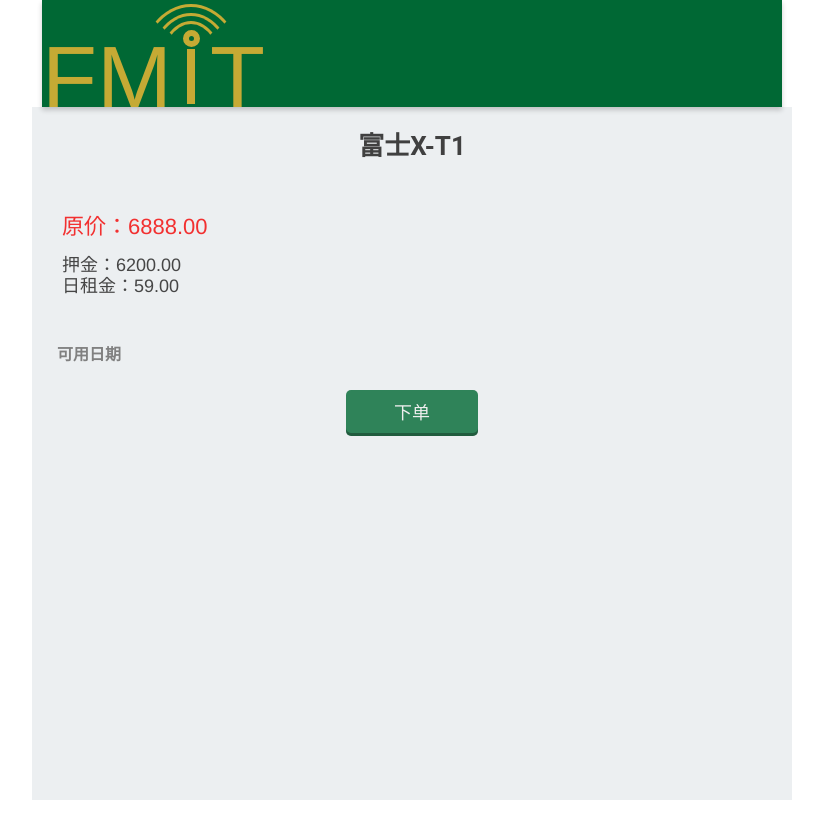
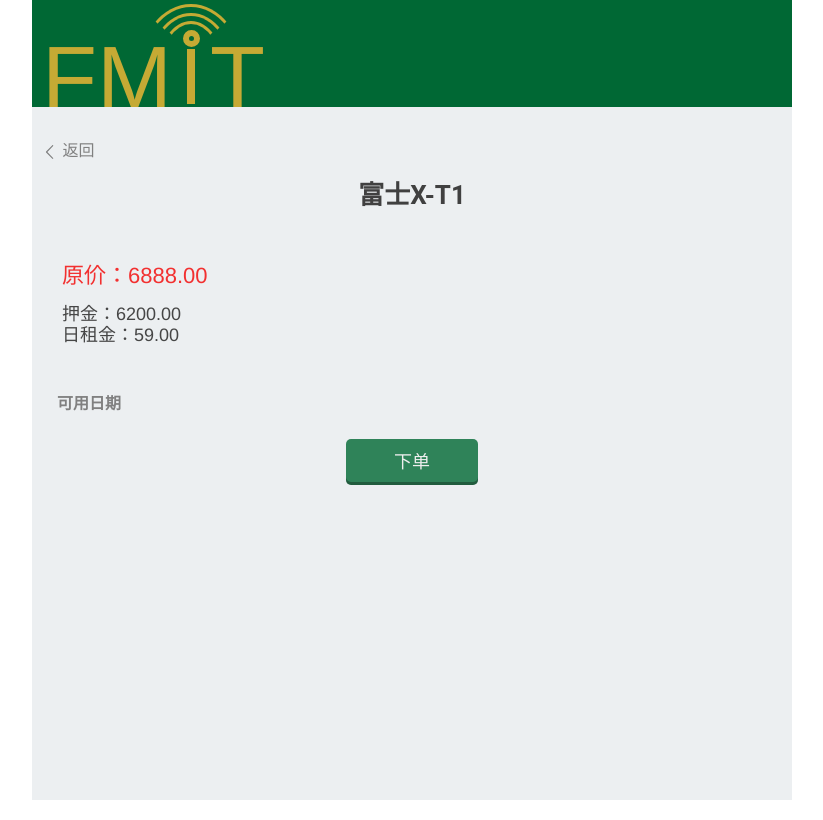
Before and after one commit to mrgaolei/fmit, a Django app: page /zu/x-t1/ in a window 1280 px wide. Shown: the whole page, without its empty margins (228-1051 px from the left). Run offline with Django 3.2, Linux system fonts and the light colour scheme; data comes from the database, SQL or seed files in the repository; data that the repository does not hold is empty; style sheets or scripts are compiled from the project's sources; parts of the project's set-up code (start-up, migrations or seed data) failed here and were passed over.

Commit message:
ui 细节调整

```diff
--- a/news/static/news/styles/zu.css
+++ b/news/static/news/styles/zu.css
@@ -23,7 +23,7 @@ body {
     z-index: 1;
     max-width: 740px;
     margin: 0 auto 5px;
-    box-shadow: 0 3px 5px 0 rgba(0, 0, 0, 0.2);
+    box-shadow: 10px 0 0 0 #006834, -10px 0 0 0 #006834;
     background-color: #006834;
     height: 107px;
     overflow: hidden; }
@@ -148,7 +148,7 @@ ul, li {
       .content-wrap .zu-list dl dd.img img {
         width: 100%; }
     .content-wrap .zu-list dl dd.rent-price {
-      color: #f23030;
+      color: #a52a2a;
       font-family: 'Helvetica';
       font-size: 22px;
       margin-top: 15px; }
@@ -159,7 +159,8 @@ ul, li {
       .content-wrap .zu-list dl dd.origin-price span {
         float: left; }
       .content-wrap .zu-list dl dd.origin-price span:first-child {
-        margin-right: 15px; }
+        margin-right: 15px;
+        text-decoration: line-through; }
     .content-wrap .zu-list dl dd.detail {
       padding: 10px; }
       .content-wrap .zu-list dl dd.detail a {
@@ -173,6 +174,15 @@ ul, li {
         display: inline-block;
         text-decoration: none; }
 
+.content-wrap.rent-detail .back a {
+  color: gray;
+  text-decoration: none;
+  font-size: 16px; }
+.content-wrap.rent-detail .back svg {
+  width: 16px;
+  height: 16px;
+  fill: gray;
+  vertical-align: middle; }
 .content-wrap.rent-detail .order {
   text-align: center; }
   .content-wrap.rent-detail .order button {
--- a/news/static/news/styles/zu.scss
+++ b/news/static/news/styles/zu.scss
@@ -26,7 +26,7 @@ body {
     z-index: 1;
     max-width: 740px;
     margin: 0 auto 5px;
-    box-shadow:0 3px 5px 0 rgba(0, 0, 0, 0.2);
+    box-shadow:10px 0 0 0 #006834, -10px 0 0 0 #006834;
     background-color: #006834;
     height: 107px;
     overflow: hidden;
@@ -175,7 +175,7 @@ ul ,li{
             }
           }
           &.rent-price{
-            color: #f23030;
+            color: #a52a2a;
             font-family: 'Helvetica';
             font-size: 22px;
             margin-top: 15px;
@@ -189,6 +189,7 @@ ul ,li{
             }
             span:first-child{
               margin-right: 15px;
+              text-decoration: line-through;
             }
           }
           &.detail{
@@ -211,6 +212,19 @@ ul ,li{
   }
 }
 .content-wrap.rent-detail{
+  .back{
+    a{
+      color: gray;
+      text-decoration: none;
+      font-size: 16px;
+    }
+    svg{
+      width: 16px;
+      height: 16px;
+      fill: gray;
+      vertical-align: middle;
+    }
+  }
   .order{
     text-align: center;
     button{
--- a/templates/lease/product_detail.html
+++ b/templates/lease/product_detail.html
@@ -5,6 +5,14 @@
 {% endblock %}
 {% block content %}
     <div class="content-wrap rent-detail">
+        <div class="back">
+          <a href="#pageHome" data-rel="back">
+            <svg class="">
+              <use xlink:href="#icon-chevron-thin-left"></use>
+            </svg>
+            返回
+          </a>
+        </div>
         <h2>{{ object.name }}</h2>
         <dl>
             <dt>原价：{{ object.origin_price }}</dt>
```
Also changed, not shown: 1 other file. Lines whose indentation alone changed are shown as unchanged.
